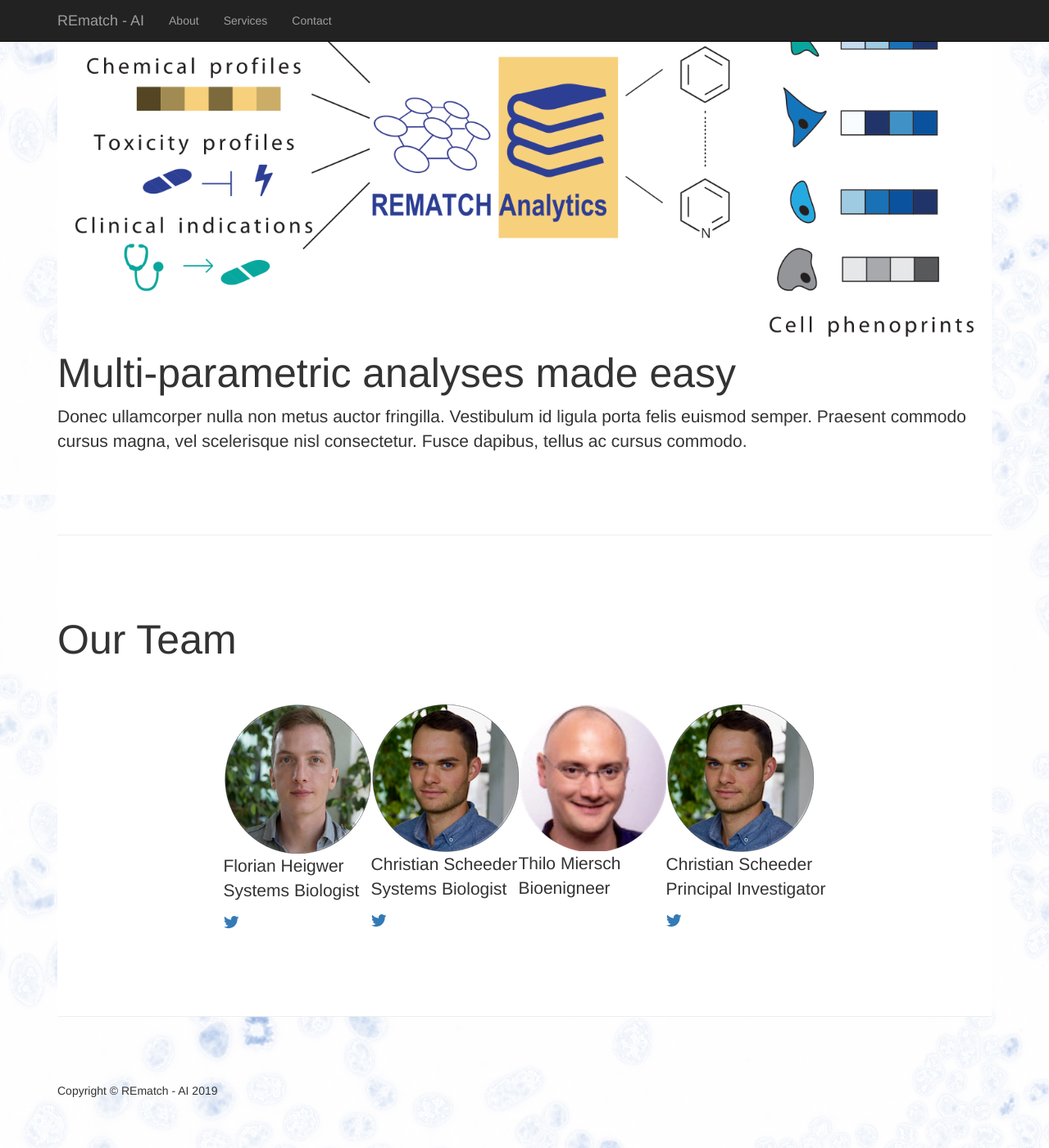
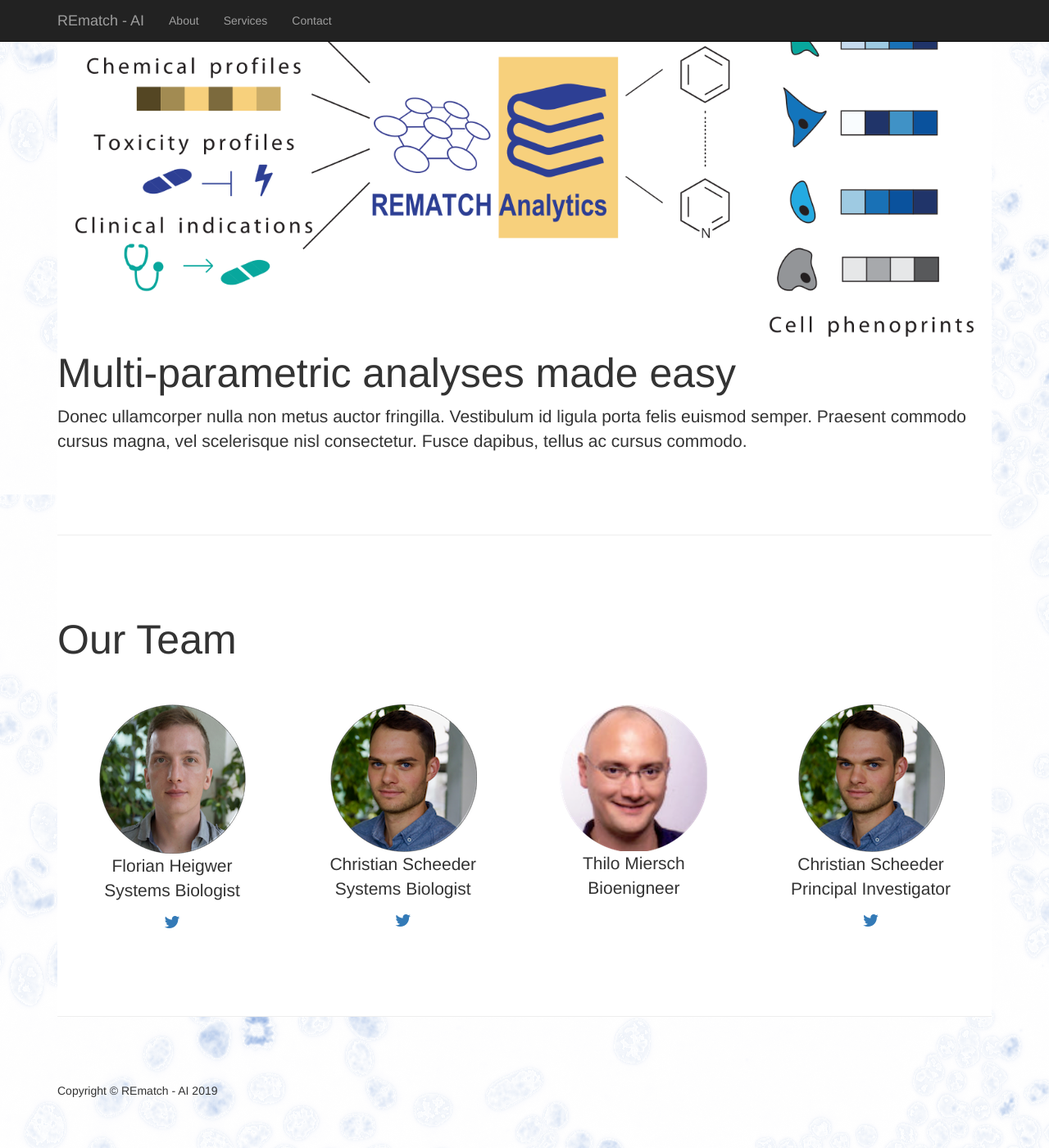
Before and after one commit to rematch-ai/rematch-ai.github.com, a Jekyll site: the page built from index.html, in a window 1280 px wide and 1400 px high, scrolled down 1224 px. Shown: the whole window at 82% size. Built offline with Jekyll 4.4.1, drawn with Linux system fonts in a browser that asks for light colours; nearby versions of some CDN libraries.

Commit message:
no message

```diff
--- a/_includes/team.html
+++ b/_includes/team.html
@@ -1,5 +1,5 @@
 <div id="team-row">
-  <div class="scrollable-table" style="padding:0px 50px;">
+  <div class="table" style="padding:0px 50px;">
       <ul id="team-list">
           <li><img src="/assets/images/people/flo_small.png" alt="Florian Heigwer"><figcaption> Florian Heigwer </figcaption>
             <p>Systems Biologist</p>
--- a/assets/_sass/bootstrap/_team-style.scss
+++ b/assets/_sass/bootstrap/_team-style.scss
@@ -3,11 +3,11 @@
 // --------------------------------------------------
 
 
-.scrollable-table {
+.table {
 	display: table;   /* Allow the centering to work */
 	margin: 0 auto;
+	text-align:center;
 	margin-top: 50px;
-	overflow-x: auto;
 }
 
 ul#team-list {
@@ -18,6 +18,7 @@
   margin: 0px auto;
   padding: 0;
 	list-style: none;
+	overflow:auto;
 	}
 	ul#team-list li {
     display: block;
```
